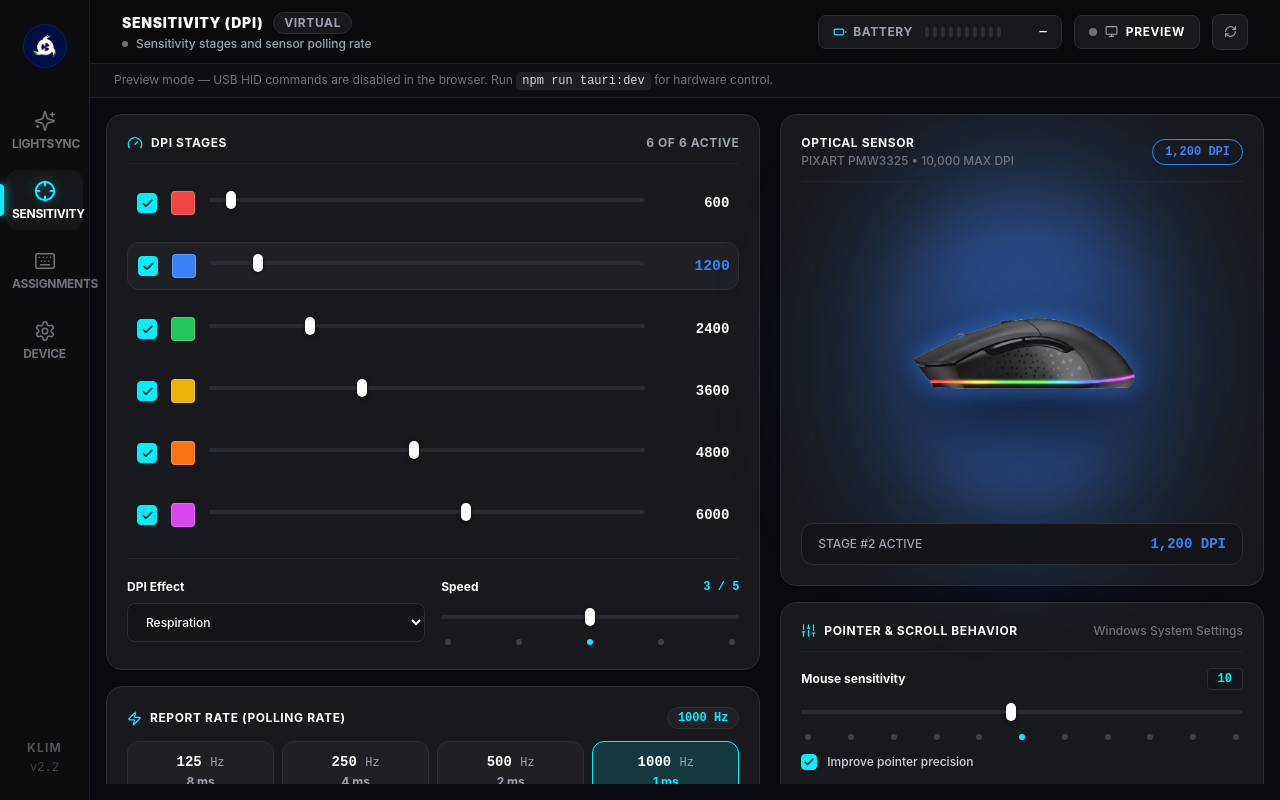
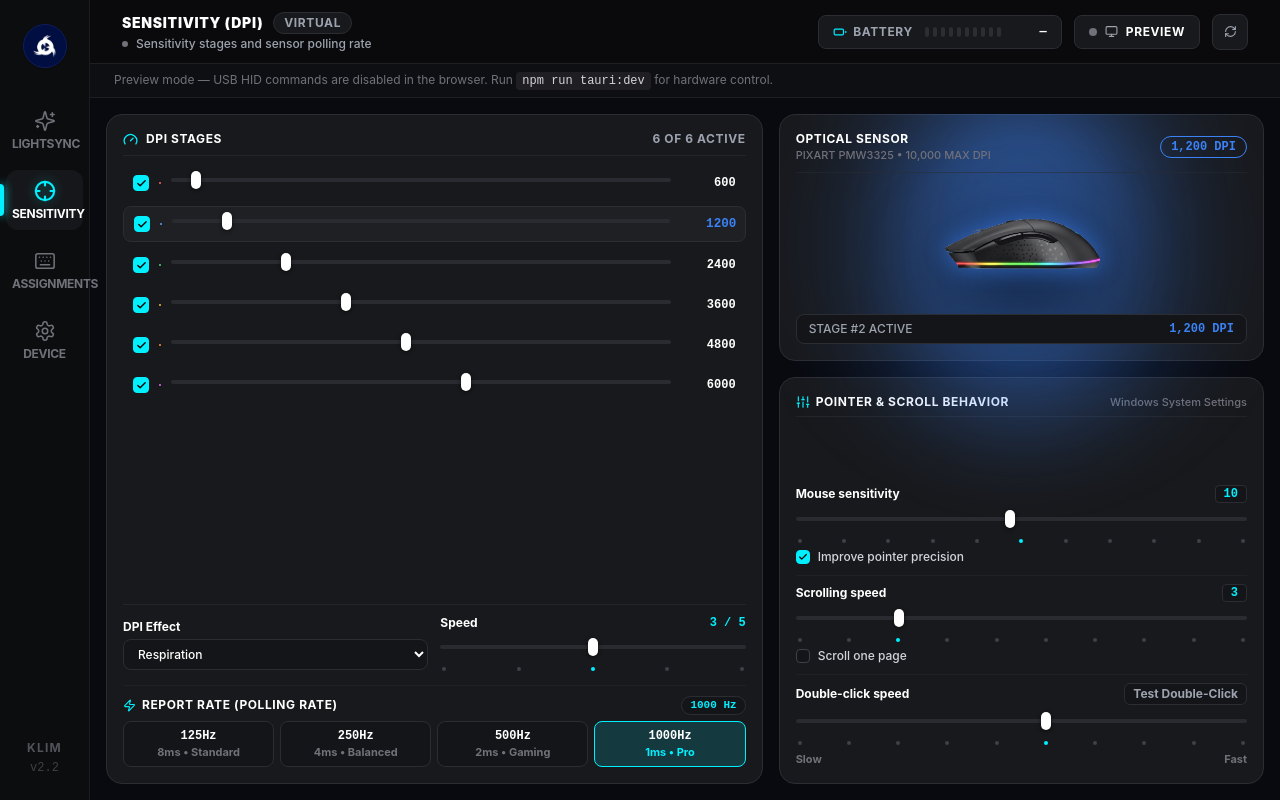
Before and after one commit to marcantero/klim-blaze, a React (Vite) app: page / in a window 1280 px wide. Both pictures are taken after a click on the button "SENSITIVITY". Built offline with nearby package versions, Linux system fonts and the light colour scheme.

Commit message:
fix(ui): eliminate vertical scroll in fullscreen on DPI sensitivity tab

```diff
--- a/src/views/DpiView.tsx
+++ b/src/views/DpiView.tsx
@@ -17,10 +17,10 @@ const MIN_DPI = 200;
 const MAX_DPI = 10000;
 
 const POLLING_OPTIONS: Array<{ hz: PollingRate; ms: string; label: string }> = [
-  { hz: 125, ms: "8 ms", label: "Standard" },
-  { hz: 250, ms: "4 ms", label: "Balanced" },
-  { hz: 500, ms: "2 ms", label: "Gaming" },
-  { hz: 1000, ms: "1 ms", label: "Pro Competitor" },
+  { hz: 125, ms: "8ms", label: "Standard" },
+  { hz: 250, ms: "4ms", label: "Balanced" },
+  { hz: 500, ms: "2ms", label: "Gaming" },
+  { hz: 1000, ms: "1ms", label: "Pro" },
 ];
 
 const DPI_EFFECT_OPTIONS = [
@@ -50,8 +50,8 @@ export default function DpiView({ dpi, onChange }: DpiViewProps) {
   const [dcTestSuccess, setDcTestSuccess] = useState(false);
 
   // DPI Effect state (EEPROM 0x4C)
-  const [dpiEffectMode, setDpiEffectMode] = useState<number>(1); // Default Respiration
-  const [dpiEffectSpeed, setDpiEffectSpeed] = useState<number>(3); // 1..5
+  const [dpiEffectMode, setDpiEffectMode] = useState<number>(1);
+  const [dpiEffectSpeed, setDpiEffectSpeed] = useState<number>(3);
 
   // Color picker hidden input ref
   const colorInputRef = useRef<HTMLInputElement>(null);
@@ -141,7 +141,7 @@ export default function DpiView({ dpi, onChange }: DpiViewProps) {
   };
 
   return (
-    <div className="grid h-full flex-1 gap-5 lg:grid-cols-[minmax(0,1.15fr)_minmax(0,0.85fr)] overflow-y-auto">
+    <div className="grid h-full flex-1 gap-3.5 xl:gap-4 lg:grid-cols-[minmax(0,1.15fr)_minmax(0,0.85fr)] overflow-hidden">
       {/* Hidden native color input for stage color picker */}
       <input
         ref={colorInputRef}
@@ -151,13 +151,13 @@ export default function DpiView({ dpi, onChange }: DpiViewProps) {
         aria-hidden="true"
       />
 
-      {/* Left Column: DPI Stages & DPI Effect (Matching OEM Software) */}
-      <div className="flex flex-col gap-4">
-        {/* Main DPI Stages List Card */}
-        <section className="card-hardware p-5">
-          <div className="mb-4 flex items-center justify-between border-b border-[#2b2d32]/60 pb-3">
+      {/* Left Column: DPI Stages, DPI Effect & Polling Rate (Unified single-card layout) */}
+      <section className="card-hardware flex flex-col justify-between p-4 xl:p-4.5 overflow-hidden">
+        <div>
+          {/* Header */}
+          <div className="mb-2.5 flex items-center justify-between border-b border-[#2b2d32]/60 pb-2">
             <div className="flex items-center gap-2">
-              <Gauge size={16} className="text-[#00f0ff]" />
+              <Gauge size={15} className="text-[#00f0ff]" />
               <h2 className="text-xs font-bold uppercase tracking-wider text-white">
                 DPI STAGES
               </h2>
@@ -167,8 +167,8 @@ export default function DpiView({ dpi, onChange }: DpiViewProps) {
             </span>
           </div>
 
-          {/* 6 Individual Stage Sliders (Identical to Official App) */}
-          <div className="space-y-4">
+          {/* 6 Individual Stage Sliders (Ultra-compact rows) */}
+          <div className="space-y-1.5">
             {dpi.stages.map((stage, index) => {
               const isActive = index === activeIndex;
               const isEnabled = stage.enabled !== false;
@@ -176,7 +176,7 @@ export default function DpiView({ dpi, onChange }: DpiViewProps) {
               return (
                 <div
                   key={index}
-                  className={`group flex items-center gap-3.5 rounded-xl p-2.5 transition-all ${
+                  className={`group flex items-center gap-2.5 rounded-lg px-2.5 py-1 transition-all ${
                     isActive
                       ? "bg-[#1f2024] border border-[#2b2d32]"
                       : "hover:bg-[#18191c]"
@@ -186,30 +186,24 @@ export default function DpiView({ dpi, onChange }: DpiViewProps) {
                   <button
                     type="button"
                     onClick={() => toggleStageEnabled(index)}
-                    title={
-                      isEnabled
-                        ? "Click to disable stage"
-                        : "Click to enable stage"
-                    }
-                    className={`flex h-5 w-5 shrink-0 items-center justify-center rounded border transition-colors ${
+                    title={isEnabled ? "Disable stage" : "Enable stage"}
+                    className={`flex h-4 w-4 shrink-0 items-center justify-center rounded border transition-colors ${
                       isEnabled
                         ? "border-[#00f0ff] bg-[#00f0ff] text-black"
                         : "border-[#3f4148] bg-[#141518] text-transparent hover:border-[#71717a]"
                     }`}
                   >
-                    {isEnabled && <Check size={13} strokeWidth={3} />}
+                    {isEnabled && <Check size={11} strokeWidth={3} />}
                   </button>
 
-                  {/* Color Preview Square (Click to change color) */}
+                  {/* Color Preview Square */}
                   <button
                     type="button"
                     onClick={() => handleColorBoxClick(index)}
-                    title="Click to customize stage color"
-                    className="relative flex h-6 w-6 shrink-0 items-center justify-center rounded border border-white/20 shadow-sm transition-transform hover:scale-110 active:scale-95"
+                    title="Change stage color"
+                    className="h-4.5 w-4.5 shrink-0 rounded border border-white/20 shadow-sm transition-transform hover:scale-110 active:scale-95"
                     style={{ backgroundColor: stage.color }}
-                  >
-                    <span className="sr-only">Change color</span>
-                  </button>
+                  />
 
                   {/* Stage Range Slider */}
                   <div className="flex-1 min-w-0">
@@ -226,12 +220,12 @@ export default function DpiView({ dpi, onChange }: DpiViewProps) {
                     />
                   </div>
 
-                  {/* DPI Readout (Clicking activates stage) */}
+                  {/* DPI Readout */}
                   <button
                     type="button"
                     onClick={() => onChange({ ...dpi, activeIndex: index })}
-                    title={`Click to set Stage ${index + 1} as active`}
-                    className={`flex min-w-[70px] justify-end font-mono text-sm font-black transition-all ${
+                    title={`Set Stage ${index + 1} as active`}
+                    className={`min-w-[55px] text-right font-mono text-xs font-black transition-all ${
                       isActive
                         ? "scale-105"
                         : isEnabled
@@ -246,15 +240,15 @@ export default function DpiView({ dpi, onChange }: DpiViewProps) {
               );
             })}
           </div>
+        </div>
 
-          {/* Divider */}
-          <div className="my-5 border-t border-[#2b2d32]/60" />
-
-          {/* DPI Effect & Speed Controls (Matching Official Software) */}
-          <div className="grid grid-cols-1 sm:grid-cols-2 gap-4">
+        {/* Bottom Section: DPI Effect + Polling Rate */}
+        <div className="mt-3 space-y-3 border-t border-[#2b2d32]/60 pt-2.5">
+          {/* DPI Effect & Speed Controls */}
+          <div className="grid grid-cols-2 gap-3 items-center">
             {/* DPI Effect Dropdown */}
             <div>
-              <label className="text-xs font-bold text-white block mb-2">
+              <label className="text-xs font-bold text-white block mb-1">
                 DPI Effect
               </label>
               <select
@@ -262,7 +256,7 @@ export default function DpiView({ dpi, onChange }: DpiViewProps) {
                 onChange={(e) =>
                   handleDpiEffectChange(Number(e.target.value), dpiEffectSpeed)
                 }
-                className="w-full rounded-lg border border-[#2b2d32] bg-[#141518] px-3.5 py-2.5 text-xs font-medium text-white focus:border-[#00f0ff] focus:outline-none"
+                className="w-full rounded-lg border border-[#2b2d32] bg-[#141518] px-2.5 py-1.5 text-xs font-medium text-white focus:border-[#00f0ff] focus:outline-none"
               >
                 {DPI_EFFECT_OPTIONS.map((opt) => (
                   <option key={opt.mode} value={opt.mode}>
@@ -274,13 +268,13 @@ export default function DpiView({ dpi, onChange }: DpiViewProps) {
 
             {/* DPI Effect Speed Slider */}
             <div>
-              <div className="mb-2 flex items-center justify-between">
-                <label className="text-xs font-bold text-white">Speed</label>
+              <div className="mb-1 flex items-center justify-between">
+                <span className="text-xs font-bold text-white">Speed</span>
                 <span className="font-mono text-xs font-bold text-[#00f0ff]">
                   {dpiEffectSpeed} / 5
                 </span>
               </div>
-              <div className="relative py-1">
+              <div className="relative py-0.5">
                 <input
                   type="range"
                   min={1}
@@ -293,12 +287,11 @@ export default function DpiView({ dpi, onChange }: DpiViewProps) {
                   className="ghub-slider w-full"
                   aria-label="DPI Effect Speed"
                 />
-                {/* 5 Tick Marks */}
-                <div className="mt-1.5 flex justify-between px-1">
+                <div className="mt-1 flex justify-between px-0.5">
                   {[1, 2, 3, 4, 5].map((t) => (
                     <span
                       key={t}
-                      className={`h-1.5 w-1.5 rounded-full ${
+                      className={`h-1 w-1 rounded-full ${
                         dpiEffectSpeed === t ? "bg-[#00f0ff]" : "bg-[#3f4148]"
                       }`}
                     />
@@ -307,23 +300,22 @@ export default function DpiView({ dpi, onChange }: DpiViewProps) {
               </div>
             </div>
           </div>
-        </section>
 
-        {/* Polling Rate (Report Rate) Card */}
-        <section className="card-hardware p-4 xl:p-5">
-          <div className="mb-3 flex items-center justify-between">
-            <div className="flex items-center gap-2">
-              <Zap size={15} className="text-[#00f0ff]" />
-              <h2 className="text-xs font-bold uppercase tracking-wider text-white">
+          {/* Polling Rate (Report Rate) - Compact 4-button strip */}
+          <div className="border-t border-[#2b2d32]/40 pt-2.5">
+            <div className="mb-1.5 flex items-center justify-between">
+              <div className="flex items-center gap-1.5">
+                <Zap size={13} className="text-[#00f0ff]" />
+                <span className="text-xs font-bold uppercase tracking-wider text-white">
                   REPORT RATE (POLLING RATE)
-              </h2>
+                </span>
               </div>
-            <span className="rounded-full bg-[#1f2024] border border-[#2b2d32] px-2.5 py-0.5 text-xs font-mono font-bold text-[#00f0ff]">
+              <span className="rounded-full bg-[#141518] border border-[#2b2d32] px-2 py-0.2 text-[11px] font-mono font-bold text-[#00f0ff]">
                 {dpi.pollingRate} Hz
               </span>
             </div>
 
-          <div className="grid grid-cols-2 gap-2 sm:grid-cols-4">
+            <div className="grid grid-cols-4 gap-1.5">
               {POLLING_OPTIONS.map(({ hz, ms, label }) => {
                 const selected = dpi.pollingRate === hz;
                 return (
@@ -331,94 +323,92 @@ export default function DpiView({ dpi, onChange }: DpiViewProps) {
                     key={hz}
                     type="button"
                     onClick={() => onChange({ ...dpi, pollingRate: hz })}
-                  className={`flex flex-col items-center gap-0.5 rounded-xl border p-2.5 transition-all duration-150 hover:brightness-110 active:scale-[0.99] ${
+                    className={`flex flex-col items-center justify-center py-1.5 px-1 rounded-lg border transition-all ${
                       selected
                         ? "border-[#00f0ff] bg-[#00f0ff]/15 text-white"
-                      : "border-[#2b2d32] bg-[#1f2024] text-[#9ca3af] hover:border-[#3f424a] hover:text-white"
+                        : "border-[#2b2d32] bg-[#141518] text-[#9ca3af] hover:border-[#3f424a] hover:text-white"
                     }`}
                   >
-                  <span className="font-mono text-sm font-extrabold text-white">
-                    {hz} <span className="text-xs font-normal text-[#9ca3af]">Hz</span>
+                    <span className="font-mono text-xs font-bold text-white">
+                      {hz}Hz
                     </span>
                     <span
-                    className={`text-xs font-bold ${
-                      selected ? "text-[#00f0ff]" : "text-[#9ca3af]"
+                      className={`text-[11px] font-bold ${
+                        selected ? "text-[#00f0ff]" : "text-[#71717a]"
                       }`}
                     >
-                    {ms}
-                  </span>
-                  <span className="text-xs uppercase tracking-wider text-[#71717a]">
-                    {label}
+                      {ms} • {label}
                     </span>
                   </button>
                 );
               })}
             </div>
+          </div>
+        </div>
       </section>
-      </div>
 
       {/* Right Column: Mouse Preview + Windows Pointer Controls */}
-      <div className="flex flex-col gap-4">
-        {/* Mouse Side Preview Card */}
-        <div className="card-hardware flex flex-col items-center justify-between p-5">
-          <div className="relative z-20 flex w-full items-center justify-between border-b border-[#2b2d32]/50 pb-3">
+      <div className="flex flex-col gap-3.5 xl:gap-4 overflow-hidden">
+        {/* Mouse Side Preview Card (Compact) */}
+        <div className="card-hardware flex flex-col justify-between p-3.5 xl:p-4 shrink-0">
+          <div className="relative z-20 flex w-full items-center justify-between border-b border-[#2b2d32]/50 pb-2">
             <div>
               <h2 className="text-xs font-bold tracking-wider text-white uppercase">
                 OPTICAL SENSOR
               </h2>
-              <p className="text-xs font-medium text-[#71717a] mt-0.5">
+              <p className="text-[11px] font-medium text-[#71717a]">
                 PIXART PMW3325 • 10,000 MAX DPI
               </p>
             </div>
             <span
-              className="rounded-full border border-current px-3 py-1 text-xs font-mono font-bold"
+              className="rounded-full border border-current px-2.5 py-0.5 text-xs font-mono font-bold"
               style={{ color: active.color }}
             >
               {active.dpi.toLocaleString()} DPI
             </span>
           </div>
 
-          <div className="my-auto flex w-full items-center justify-center py-5">
+          <div className="my-1 flex w-full items-center justify-center py-1">
             <MousePreview
               variant="side"
               logoColor={active.color}
               color={active.color}
               showUnderglow={true}
-              className="w-full max-w-xs xl:max-w-sm"
+              className="w-full max-w-[240px] xl:max-w-[270px] max-h-[110px] xl:max-h-[125px]"
             />
           </div>
 
-          <div className="relative z-20 flex w-full items-center justify-between rounded-xl border border-[#2b2d32] bg-[#141518] px-4 py-2.5 text-xs">
+          <div className="relative z-20 flex w-full items-center justify-between rounded-lg border border-[#2b2d32] bg-[#141518] px-3 py-1.5 text-xs">
             <span className="text-[#9ca3af] font-medium">STAGE #{activeIndex + 1} ACTIVE</span>
-            <span className="font-mono font-bold text-sm" style={{ color: active.color }}>
+            <span className="font-mono font-bold text-xs" style={{ color: active.color }}>
               {active.dpi.toLocaleString()} DPI
             </span>
           </div>
         </div>
 
         {/* Pointer Behavior Card (Mouse Sensitivity, Scrolling Speed, Double-Click Speed) */}
-        <section className="card-hardware p-5">
-          <div className="mb-4 flex items-center justify-between border-b border-[#2b2d32]/60 pb-3">
-            <div className="flex items-center gap-2">
-              <Sliders size={15} className="text-[#00f0ff]" />
+        <section className="card-hardware flex-1 flex flex-col justify-between p-3.5 xl:p-4 overflow-hidden">
+          <div className="mb-2 flex items-center justify-between border-b border-[#2b2d32]/60 pb-1.5">
+            <div className="flex items-center gap-1.5">
+              <Sliders size={14} className="text-[#00f0ff]" />
               <h2 className="text-xs font-bold uppercase tracking-wider text-white">
                 POINTER & SCROLL BEHAVIOR
               </h2>
             </div>
-            <span className="text-xs text-[#71717a] font-medium">Windows System Settings</span>
+            <span className="text-[11px] text-[#71717a] font-medium">Windows System Settings</span>
           </div>
 
-          <div className="space-y-4">
+          <div className="space-y-2.5">
             {/* 1. Mouse Sensitivity */}
             <div>
-              <div className="mb-2 flex items-center justify-between">
+              <div className="mb-1 flex items-center justify-between">
                 <span className="text-xs font-bold text-white">Mouse sensitivity</span>
-                <span className="font-mono text-xs font-bold text-[#00f0ff] rounded bg-[#141518] border border-[#2b2d32] px-2.5 py-0.5">
+                <span className="font-mono text-xs font-bold text-[#00f0ff] rounded bg-[#141518] border border-[#2b2d32] px-2 py-0.2">
                   {pointerSettings.mouseSpeed}
                 </span>
               </div>
 
-              <div className="relative py-1">
+              <div className="relative py-0.5">
                 <input
                   type="range"
                   min={1}
@@ -431,12 +421,11 @@ export default function DpiView({ dpi, onChange }: DpiViewProps) {
                   className="ghub-slider w-full"
                   aria-label="Mouse sensitivity"
                 />
-                {/* 11 Tick marks (from 1 to 20) matching official software */}
-                <div className="mt-1.5 flex justify-between px-1">
+                <div className="mt-1 flex justify-between px-0.5">
                   {[1, 2, 4, 6, 8, 10, 12, 14, 16, 18, 20].map((t) => (
                     <span
                       key={t}
-                      className={`h-1.5 w-1.5 rounded-full ${
+                      className={`h-1 w-1 rounded-full ${
                         pointerSettings.mouseSpeed === t
                           ? "bg-[#00f0ff]"
                           : "bg-[#3f4148]"
@@ -446,22 +435,21 @@ export default function DpiView({ dpi, onChange }: DpiViewProps) {
                 </div>
               </div>
 
-              {/* Improve pointer precision Checkbox */}
-              <label className="mt-2.5 flex items-center gap-2.5 cursor-pointer select-none">
+              <label className="mt-1 flex items-center gap-2 cursor-pointer select-none">
                 <div
                   onClick={() =>
                     updatePointerSettings({
                       enhancePrecision: !pointerSettings.enhancePrecision,
                     })
                   }
-                  className={`flex h-4 w-4 items-center justify-center rounded border transition-colors ${
+                  className={`flex h-3.5 w-3.5 items-center justify-center rounded border transition-colors ${
                     pointerSettings.enhancePrecision
                       ? "border-[#00f0ff] bg-[#00f0ff] text-black"
                       : "border-[#3f4148] bg-[#141518]"
                   }`}
                 >
                   {pointerSettings.enhancePrecision && (
-                    <Check size={12} strokeWidth={3} />
+                    <Check size={10} strokeWidth={3} />
                   )}
                 </div>
                 <span className="text-xs font-medium text-[#d1d5db]">
@@ -471,15 +459,15 @@ export default function DpiView({ dpi, onChange }: DpiViewProps) {
             </div>
 
             {/* 2. Scrolling Speed */}
-            <div className="border-t border-[#2b2d32]/50 pt-3.5">
-              <div className="mb-2 flex items-center justify-between">
+            <div className="border-t border-[#2b2d32]/40 pt-2">
+              <div className="mb-1 flex items-center justify-between">
                 <span className="text-xs font-bold text-white">Scrolling speed</span>
-                <span className="font-mono text-xs font-bold text-[#00f0ff] rounded bg-[#141518] border border-[#2b2d32] px-2.5 py-0.5">
+                <span className="font-mono text-xs font-bold text-[#00f0ff] rounded bg-[#141518] border border-[#2b2d32] px-2 py-0.2">
                   {pointerSettings.scrollOnePage ? "1 Page" : pointerSettings.scrollLines}
                 </span>
               </div>
 
-              <div className="relative py-1">
+              <div className="relative py-0.5">
                 <input
                   type="range"
                   min={1}
@@ -498,12 +486,11 @@ export default function DpiView({ dpi, onChange }: DpiViewProps) {
                   }`}
                   aria-label="Scrolling speed"
                 />
-                {/* 10 Tick marks */}
-                <div className="mt-1.5 flex justify-between px-1">
+                <div className="mt-1 flex justify-between px-0.5">
                   {[1, 2, 3, 4, 5, 6, 7, 8, 9, 10].map((t) => (
                     <span
                       key={t}
-                      className={`h-1.5 w-1.5 rounded-full ${
+                      className={`h-1 w-1 rounded-full ${
                         !pointerSettings.scrollOnePage && pointerSettings.scrollLines === t
                           ? "bg-[#00f0ff]"
                           : "bg-[#3f4148]"
@@ -513,21 +500,20 @@ export default function DpiView({ dpi, onChange }: DpiViewProps) {
                 </div>
               </div>
 
-              {/* Scroll one page Checkbox */}
-              <label className="mt-2.5 flex items-center gap-2.5 cursor-pointer select-none">
+              <label className="mt-1 flex items-center gap-2 cursor-pointer select-none">
                 <div
                   onClick={() =>
                     updatePointerSettings({
                       scrollOnePage: !pointerSettings.scrollOnePage,
                     })
                   }
-                  className={`flex h-4 w-4 items-center justify-center rounded border transition-colors ${
+                  className={`flex h-3.5 w-3.5 items-center justify-center rounded border transition-colors ${
                     pointerSettings.scrollOnePage
                       ? "border-[#00f0ff] bg-[#00f0ff] text-black"
                       : "border-[#3f4148] bg-[#141518]"
                   }`}
                 >
-                  {pointerSettings.scrollOnePage && <Check size={12} strokeWidth={3} />}
+                  {pointerSettings.scrollOnePage && <Check size={10} strokeWidth={3} />}
                 </div>
                 <span className="text-xs font-medium text-[#d1d5db]">
                   Scroll one page
@@ -536,13 +522,13 @@ export default function DpiView({ dpi, onChange }: DpiViewProps) {
             </div>
 
             {/* 3. Double-click Speed */}
-            <div className="border-t border-[#2b2d32]/50 pt-3.5">
-              <div className="mb-2 flex items-center justify-between">
+            <div className="border-t border-[#2b2d32]/40 pt-2">
+              <div className="mb-1 flex items-center justify-between">
                 <span className="text-xs font-bold text-white">Double-click speed</span>
                 <button
                   type="button"
                   onDoubleClick={handleTestDoubleClick}
-                  className={`flex items-center gap-1.5 rounded-lg border px-2.5 py-1 text-xs font-bold transition-all select-none ${
+                  className={`flex items-center gap-1 rounded-md border px-2 py-0.5 text-xs font-bold transition-all select-none ${
                     dcTestSuccess
                       ? "border-emerald-500 bg-emerald-500/20 text-emerald-400"
                       : "border-[#2b2d32] bg-[#141518] text-[#9ca3af] hover:text-white hover:border-[#00f0ff]/40"
@@ -553,7 +539,7 @@ export default function DpiView({ dpi, onChange }: DpiViewProps) {
                 </button>
               </div>
 
-              <div className="relative py-1">
+              <div className="relative py-0.5">
                 <input
                   type="range"
                   min={1}
@@ -566,12 +552,11 @@ export default function DpiView({ dpi, onChange }: DpiViewProps) {
                   className="ghub-slider w-full"
                   aria-label="Double-click speed"
                 />
-                {/* 10 Tick marks */}
-                <div className="mt-1.5 flex justify-between px-1">
+                <div className="mt-1 flex justify-between px-0.5">
                   {[1, 2, 3, 4, 5, 6, 7, 8, 9, 10].map((t) => (
                     <span
                       key={t}
-                      className={`h-1.5 w-1.5 rounded-full ${
+                      className={`h-1 w-1 rounded-full ${
                         pointerSettings.doubleClickSpeed === t
                           ? "bg-[#00f0ff]"
                           : "bg-[#3f4148]"
@@ -581,8 +566,7 @@ export default function DpiView({ dpi, onChange }: DpiViewProps) {
                 </div>
               </div>
 
-              {/* Slow ... Fast labels */}
-              <div className="mt-1.5 flex justify-between text-xs font-bold text-[#71717a]">
+              <div className="mt-1 flex justify-between text-[11px] font-bold text-[#71717a]">
                 <span>Slow</span>
                 <span>Fast</span>
               </div>
```
Lines whose indentation alone changed are shown as unchanged.
